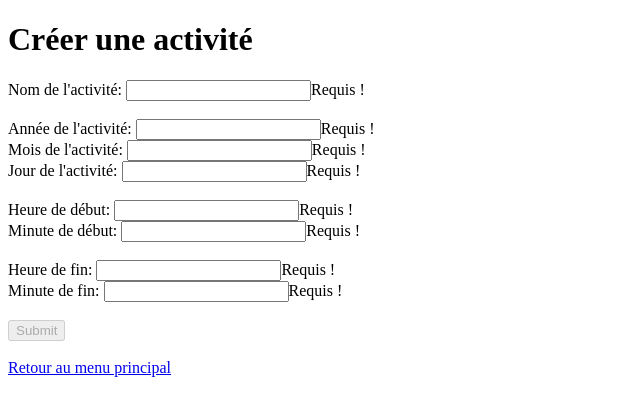
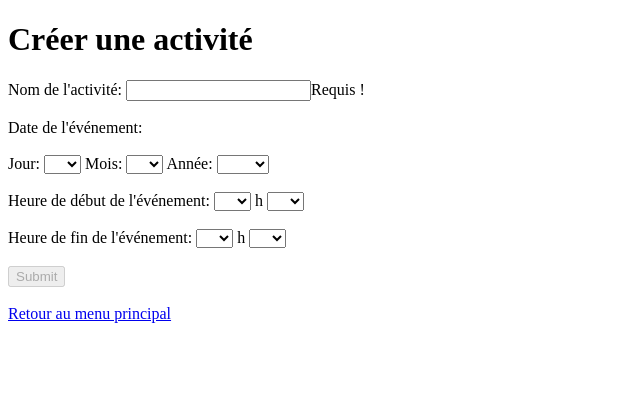
Before and after one commit to Thibaultm89/ProjetEvent, an Angular app in the folder ProjetFrontEnd/: page /create-activity in a window 1280 px wide. Shown: the top 416 px of the page, without its empty margins (0-640 px from the left). Built offline with nearby package versions, Linux system fonts and the light colour scheme.

Commit message:
event from + activity form clean AF

```diff
--- a/ProjetFrontEnd/src/app/pages/creations/create-activity/create-activity.component.html
+++ b/ProjetFrontEnd/src/app/pages/creations/create-activity/create-activity.component.html
@@ -11,45 +11,53 @@
   <br>
 
   <div>
-    <label for="yearstart">Année de l'activité: </label>
-    <input type="text" id="yearstart" name="yearstart" formControlName="yearstart"/>
-    <span *ngIf="hasYearstartError()">Requis !</span>
-  </div>
-  <div>
-    <label for="monthstart">Mois de l'activité: </label>
-    <input type="text" id="monthstart" name="monthstart" formControlName="monthstart"/>
-    <span *ngIf="hasMonthstartError()">Requis !</span>
-  </div>
-  <div>
-    <label for="daystart">Jour de l'activité: </label>
-    <input type="text" id="daystart" name="daystart" formControlName="daystart"/>
-    <span *ngIf="hasDaystartError()">Requis !</span>
+    <span>Date de l'événement:</span>
+    <br><br>
+    <span> Jour: </span>
+    <span></span>
+    <select formControlName="daystart">
+      <option *ngFor= "let day of dayList " value="{{day}}">{{day}}</option>
+    </select>
+
+    <span> Mois: </span>
+    <select formControlName="monthstart">
+        <option *ngFor= "let month of monthList " value="{{month}}">{{month}}</option>
+    </select>
+
+    <span> Année: </span>
+    <select formControlName="yearstart">
+      <option *ngFor= "let year of yearList " value="{{year}}">{{year}}</option>
+    </select>
   </div>
 
   <br>
 
   <div>
-    <label for="hourstart">Heure de début: </label>
-    <input type="text" id="hourstart" name="hourstart" formControlName="hourstart"/>
-    <span *ngIf="hasHourstartError()">Requis !</span>
-  </div>
-  <div>
-    <label for="minutestart">Minute de début: </label>
-    <input type="text" id="minutestart" name="minutestart" formControlName="minutestart"/>
-    <span *ngIf="hasMinutestartError()">Requis !</span>
+    <span>Heure de début de l'événement: </span>
+
+    <select formControlName="hourstart">
+      <option *ngFor= "let hour of hourList " value="{{hour}}">{{hour}}</option>
+    </select>
+
+    <span> h </span>
+    <select formControlName="minutestart">
+        <option *ngFor= "let minute of minuteList " value="{{minute}}">{{minute}}</option>
+    </select>
   </div>
 
   <br>
 
   <div>
-    <label for="hourfinish">Heure de fin: </label>
-    <input type="text" id="hourfinish" name="hourfinish" formControlName="hourfinish"/>
-    <span *ngIf="hasHourfinishError()">Requis !</span>
-  </div>
-  <div>
-    <label for="minutefinish">Minute de fin: </label>
-    <input type="text" id="minutefinish" name="minutefinish" formControlName="minutefinish"/>
-    <span *ngIf="hasMinutefinishError()">Requis !</span>
+    <span>Heure de fin de l'événement: </span>
+
+    <select formControlName="hourfinish">
+      <option *ngFor= "let hour of hourList " value="{{hour}}">{{hour}}</option>
+    </select>
+
+    <span> h </span>
+    <select formControlName="minutefinish">
+        <option *ngFor= "let minute of minuteList " value="{{minute}}">{{minute}}</option>
+    </select>
   </div>
 
   <br>
--- a/ProjetFrontEnd/src/app/pages/creations/create-activity/create-activity.component.ts
+++ b/ProjetFrontEnd/src/app/pages/creations/create-activity/create-activity.component.ts
@@ -10,11 +10,22 @@ import { DateWithTime } from 'src/app/models/date-with-time.model';
 })
 export class CreateActivityComponent implements OnInit {
 
+  public yearList: string[] = [null];
+  public monthList: string[] = [null];
+  public dayList: string[] = [null];
+  public hourList: string[] = [null];
+  public minuteList: string[] = [null];
+
   public activity: Activity;
-
   public activityForm: FormGroup;
 
   constructor(private fb: FormBuilder) {
+
+    this.tabMonth();
+    this.tabYear();
+    this.tabDay();
+    this.tabHour();
+    this.tabMinute();
 
     this.activity = new Activity();
     this.activity.start = new DateWithTime();
@@ -72,39 +83,50 @@ export class CreateActivityComponent implements OnInit {
     return control.errors && control.errors.required;
   }
 
-  public hasYearstartError() {
-    const control = this.activityForm.get('yearstart');
-    return control.errors && control.errors.required;
+  public tabMonth() {
+    for (let i = 1 ; i < 13 ; i++) {
+      if (i < 10) {
+        this.monthList[i] = '0' + i.toString();
+      } else {
+         this.monthList[i] = i.toString();
+      }
+    }
   }
 
-  public hasMonthstartError() {
-    const control = this.activityForm.get('monthstart');
-    return control.errors && control.errors.required;
+  public tabYear() {
+    for (let i = 2018 ; i < 2100 ; i++) {
+      this.yearList[i - 2017] = i.toString();
+    }
   }
 
-  public hasDaystartError() {
-    const control = this.activityForm.get('daystart');
-    return control.errors && control.errors.required;
+  public tabDay() {
+    for (let i = 1 ; i < 32 ; i++) {
+      if (i < 10) {
+        this.dayList[i] = '0' + i.toString();
+      } else {
+        this.dayList[i] = i.toString();
+      }
+    }
   }
 
-  public hasHourstartError() {
-    const control = this.activityForm.get('hourstart');
-    return control.errors && control.errors.required;
+  public tabHour() {
+    for (let i = 0 ; i < 24 ; i++) {
+      if (i < 10) {
+        this.hourList[i + 1] = '0' + i.toString();
+      } else {
+        this.hourList[i + 1] = i.toString();
+      }
+    }
   }
 
-  public hasMinutestartError() {
-    const control = this.activityForm.get('minutestart');
-    return control.errors && control.errors.required;
-  }
-
-  public hasHourfinishError() {
-    const control = this.activityForm.get('hourfinish');
-    return control.errors && control.errors.required;
-  }
-
-  public hasMinutefinishError() {
-    const control = this.activityForm.get('minutefinish');
-    return control.errors && control.errors.required;
+  public tabMinute() {
+    for (let i = 0 ; i < 60 ; i++) {
+      if (i < 10) {
+        this.minuteList[i + 1] = '0' + i.toString();
+      } else {
+        this.minuteList[i + 1] = i.toString();
+      }
+    }
   }
 
 }
--- a/ProjetFrontEnd/src/app/pages/creations/create-event/create-event.component.html
+++ b/ProjetFrontEnd/src/app/pages/creations/create-event/create-event.component.html
@@ -11,41 +11,45 @@
   <br>
 
   <div>
-    <label for="yearstart">Année de début: </label>
-    <input type="text" id="yearstart" name="yearstart" formControlName="yearstart"/>
-    <span *ngIf="hasYearstartError()">Requis !</span>
+    <span>Date de début de l'événement:</span>
+    <br><br>
+    <span> Jour: </span>
+    <span></span>
+    <select formControlName="daystart">
+      <option *ngFor= "let day of dayList " value="{{day}}">{{day}}</option>
+    </select>
+
+    <span> Mois: </span>
+    <select formControlName="monthstart">
+        <option *ngFor= "let month of monthList " value="{{month}}">{{month}}</option>
+    </select>
+
+    <span> Année: </span>
+    <select formControlName="yearstart">
+      <option *ngFor= "let year of yearList " value="{{year}}">{{year}}</option>
+    </select>
   </div>
-  <div>
-    <label for="monthstart">Mois de début: </label>
-    <input type="text" id="monthstart" name="monthstart" formControlName="monthstart"/>
-    <span *ngIf="hasMonthstartError()">Requis !</span>
-  </div>
-  <div>
-    <label for="daystart">Jour de début: </label>
-    <input type="text" id="daystart" name="daystart" formControlName="daystart"/>
-    <span *ngIf="hasDaystartError()">Requis !</span>
-  </div>
-
-  <select>
-      <option *ngFor= "let hour of hourList "value="hour">{{hour}}</option>
-  </select>
 
   <br>
 
   <div>
-    <label for="yearfinish">Année de fin: </label>
-    <input type="text" id="yearfinish" name="yearfinish" formControlName="yearfinish"/>
-    <span *ngIf="hasYearfinishError()">Requis !</span>
-  </div>
-  <div>
-    <label for="monthfinish">Mois de fin: </label>
-    <input type="text" id="monthfinish" name="monthfinish" formControlName="monthfinish"/>
-    <span *ngIf="hasMonthfinishError()">Requis !</span>
-  </div>
-  <div>
-    <label for="dayfinish">Jour de fin: </label>
-    <input type="text" id="dayfinish" name="dayfinish" formControlName="dayfinish"/>
-    <span *ngIf="hasDayfinishError()">Requis !</span>
+    <span>Date de fin de l'événement:</span>
+    <br><br>
+    <span> Jour: </span>
+    <span></span>
+    <select formControlName="dayfinish">
+      <option *ngFor= "let day of dayList " value="{{day}}">{{day}}</option>
+    </select>
+
+    <span> Mois: </span>
+    <select formControlName="monthfinish">
+        <option *ngFor= "let month of monthList " value="{{month}}">{{month}}</option>
+    </select>
+
+    <span> Année: </span>
+    <select formControlName="yearfinish">
+      <option *ngFor= "let year of yearList " value="{{year}}">{{year}}</option>
+    </select>
   </div>
 
   <br>
--- a/ProjetFrontEnd/src/app/pages/creations/create-event/create-event.component.ts
+++ b/ProjetFrontEnd/src/app/pages/creations/create-event/create-event.component.ts
@@ -2,6 +2,7 @@ import { Component, OnInit } from '@angular/core';
 import { FormBuilder, FormGroup, Validators } from '@angular/forms';
 import { Event } from 'src/app/models/event.model';
 import { DateWithoutTime } from 'src/app/models/date-without-time.model';
+
 @Component({
   selector: 'app-create-event',
   templateUrl: './create-event.component.html',
@@ -9,14 +10,18 @@ import { DateWithoutTime } from 'src/app/models/date-without-time.model';
 })
 export class CreateEventComponent implements OnInit {
 
-  public hourList = [null, '00', '01', '02', '03', '04', '05', '06', '07', '08', '09', '10',
-   '11', '12', '13', '14', '15', '16', '17', '18', '19', '20', '21', '22', '23'];
+  public yearList: string[] = [null];
+  public monthList: string[] = [null];
+  public dayList: string[] = [null];
 
   public event: Event;
-
   public eventForm: FormGroup;
 
   constructor(private fb: FormBuilder) {
+
+    this.tabMonth();
+    this.tabYear();
+    this.tabDay();
 
     this.event = new Event();
     this.event.start = new DateWithoutTime();
@@ -63,38 +68,34 @@ export class CreateEventComponent implements OnInit {
     console.log('submit', this.event, newValues);
   }
 
+  public tabMonth() {
+    for (let i = 1 ; i < 13 ; i++) {
+      if (i < 10) {
+        this.monthList[i] = '0' + i.toString();
+      } else {
+         this.monthList[i] = i.toString();
+      }
+    }
+  }
+
+  public tabYear() {
+    for (let i = 2018 ; i < 2100 ; i++) {
+      this.yearList[i - 2017] = i.toString();
+    }
+  }
+
+  public tabDay() {
+    for (let i = 1 ; i < 32 ; i++) {
+      if (i < 10) {
+        this.dayList[i] = '0' + i.toString();
+      } else {
+        this.dayList[i] = i.toString();
+      }
+    }
+  }
+
   public hasNameError() {
     const control = this.eventForm.get('name');
     return control.errors && control.errors.required;
   }
-
-  public hasYearstartError() {
-    const control = this.eventForm.get('yearstart');
-    return control.errors && control.errors.required;
-  }
-
-  public hasMonthstartError() {
-    const control = this.eventForm.get('monthstart');
-    return control.errors && control.errors.required;
-  }
-
-  public hasDaystartError() {
-    const control = this.eventForm.get('daystart');
-    return control.errors && control.errors.required;
-  }
-
-  public hasYearfinishError() {
-    const control = this.eventForm.get('yearfinish');
-    return control.errors && control.errors.required;
-  }
-
-  public hasMonthfinishError() {
-    const control = this.eventForm.get('monthfinish');
-    return control.errors && control.errors.required;
-  }
-
-  public hasDayfinishError() {
-    const control = this.eventForm.get('dayfinish');
-    return control.errors && control.errors.required;
-  }
 }
```
